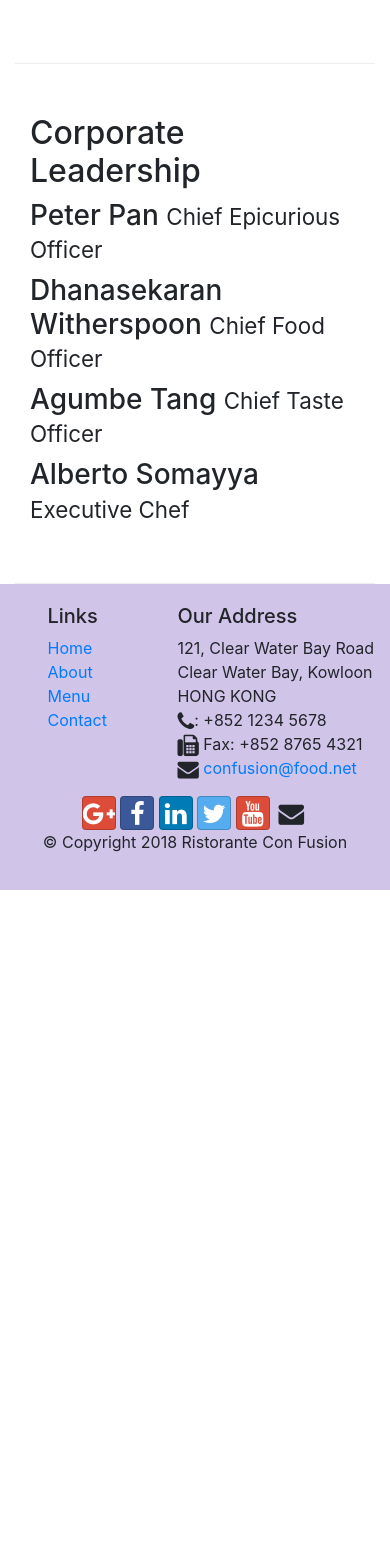
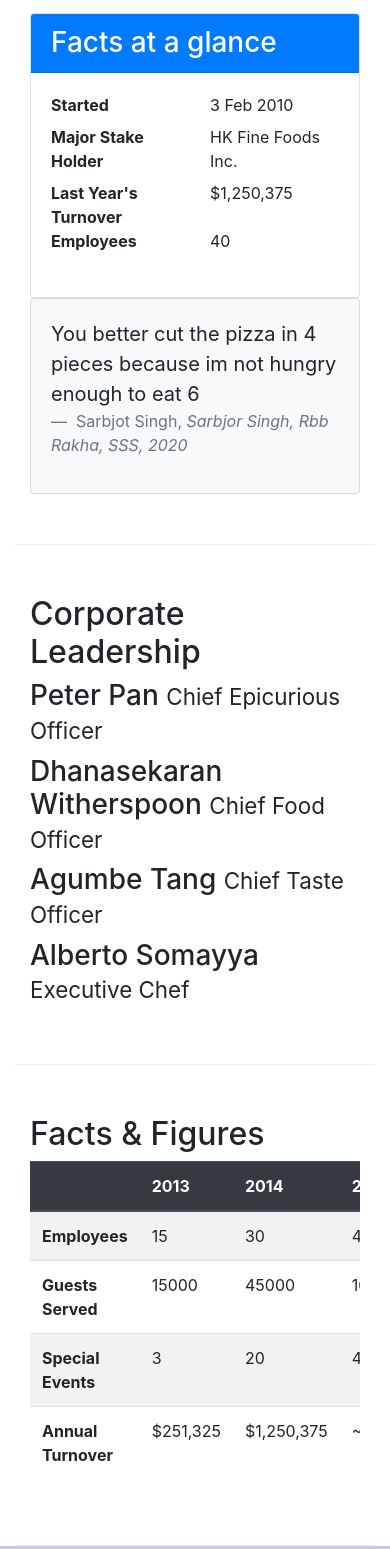
Before and after one commit to sing8553/Practice, a website: page aboutus.html in a window 390 px wide. Shown: the part 1060-2609 px from the top of the page. Before the commit the page ends 1950 px from the top, so only its background shows below. Drawn offline with nearby package versions, Linux system fonts and the light colour scheme.

Commit message:
Tables and Cards

```diff
--- a/aboutus.html
+++ b/aboutus.html
@@ -19,13 +19,17 @@
             <button class="navbar-toggler" type="button" data-toggle="collapse" data-target="#Navbar">
                 <span class="navbar-toggler-icon"></span>
             </button>
-            <a href="./index.html" class="navbar-brand" > Confunsion Restraunt</a>
+            <a href="./index.html" class="navbar-brand"> Confunsion Restraunt</a>
             <div class="collapse navbar-collapse" id="Navbar">
                 <ul class="navbar-nav mr-auto">
-                    <li class="nav-item"><a class="nav-link" href="./index.html"><span class="fa fa-home fa-lg"></span> home</a></li>
-                    <li class="nav-item"><a class="nav-link active" href="#"> <span class="fa fa-info fa-lg"></span> About</a></li>
-                    <li class="nav-item"><a class="nav-link" href="./index.html"><span class="fa fa-list fa-lg "></span> Menu</a></li>
-                    <li class="nav-item"><a class="nav-link" href="./index.html"><span class="fa fa-address-card fa-lg"></span> Contact</a></li>
+                    <li class="nav-item"><a class="nav-link" href="./index.html"><span class="fa fa-home fa-lg"></span>
+                            home</a></li>
+                    <li class="nav-item"><a class="nav-link active" href="#"> <span class="fa fa-info fa-lg"></span>
+                            About</a></li>
+                    <li class="nav-item"><a class="nav-link" href="./index.html"><span class="fa fa-list fa-lg "></span>
+                            Menu</a></li>
+                    <li class="nav-item"><a class="nav-link" href="./index.html"><span
+                                class="fa fa-address-card fa-lg"></span> Contact</a></li>
                 </ul>
             </div>
         </div>
@@ -36,7 +40,8 @@
             <div class="row row-header">
                 <div class="col-12 col-sm-6 .d-none .d-sm-block">
                     <h1>Ristorante con Fusion</h1>
-                    <p>We take inspiration from the World's best cuisines, and create a unique fusion experience. Our lipsmacking creations will tickle your culinary senses!</p>
+                    <p>We take inspiration from the World's best cuisines, and create a unique fusion experience. Our
+                        lipsmacking creations will tickle your culinary senses!</p>
                 </div>
                 <div class="col-12 col-sm">
                 </div>
@@ -48,9 +53,9 @@
         <div class="row row-header">
             <div class="col-12">
                 <ol class="col-12 breadcrumb">
-                <li  class="breadcrumb-item">    <a href="./index.html">Home</a>
+                    <li class="breadcrumb-item"> <a href="./index.html">Home</a>
                     </li>
-                <li  class="breadcrumb-item active">
+                    <li class="breadcrumb-item active">
                         AboutUs
                     </li>
                 </ol>
@@ -62,10 +67,56 @@
         <div class="row row-content">
             <div class="col-12 col-sm-6">
                 <h2>Our History</h2>
-                <p>Started in 2010, Ristorante con Fusion quickly established itself as a culinary icon par excellence in Hong Kong. With its unique brand of world fusion cuisine that can be found nowhere else, it enjoys patronage from the A-list clientele in Hong Kong.  Featuring four of the best three-star Michelin chefs in the world, you never know what will arrive on your plate the next time you visit us.</p>
-                <p>The restaurant traces its humble beginnings to <em>The Frying Pan</em>, a successful chain started by our CEO, Mr. Peter Pan, that featured for the first time the world's best cuisines in a pan.</p>
+                <p>Started in 2010, Ristorante con Fusion quickly established itself as a culinary icon par excellence
+                    in Hong Kong. With its unique brand of world fusion cuisine that can be found nowhere else, it
+                    enjoys patronage from the A-list clientele in Hong Kong. Featuring four of the best three-star
+                    Michelin chefs in the world, you never know what will arrive on your plate the next time you visit
+                    us.</p>
+                <p>The restaurant traces its humble beginnings to <em>The Frying Pan</em>, a successful chain started by
+                    our CEO, Mr. Peter Pan, that featured for the first time the world's best cuisines in a pan.</p>
             </div>
             <div class="col-12 col-sm-6">
+                <div class="card">
+                    <h3 class="card-header bg-primary text-white">
+                        Facts at a glance
+                    </h3>
+                    <div class="card-body">
+                        <dl class="row">
+                            <dt class="col-6">
+                                Started
+                            </dt>
+                            <dd class="col-6">
+                                3 Feb 2010
+                            </dd>
+                            <dt class="col-6">Major Stake Holder</dt>
+                            <dd class="col-6">HK Fine Foods Inc.</dd>
+                            <dt class="col-6">Last Year's Turnover</dt>
+                            <dd class="col-6">$1,250,375</dd>
+                            <dt class="col-6">Employees</dt>
+                            <dd class="col-6">40</dd>
+                        </dl>
+                    </div>
+
+                </div>
+
+
+            </div>
+
+            <div class="col-12">
+                <div class="card card-body bg-light">
+                    <blockquote class="blockquote">
+                        <p class="mb-0">
+                            You better cut the pizza in 4 pieces
+                             because im not hungry enough to eat 6
+                        </p>
+                        <footer class="blockquote-footer">
+                            Sarbjot Singh,
+                            <cite title="Source Title">
+                                Sarbjor Singh, Rbb Rakha, SSS, 2020
+                            </cite>
+                        </footer>
+                    </blockquote>
+                </div>
             </div>
         </div>
 
@@ -75,13 +126,76 @@
             <div class="col-12">
                 <h2>Corporate Leadership</h2>
                 <h3>Peter Pan <small>Chief Epicurious Officer</small></h3>
-                <p class="d-none d-sm-block">Our CEO, Peter, credits his hardworking East Asian immigrant parents who undertook the arduous journey to the shores of America with the intention of giving their children the best future. His mother's wizardy in the kitchen whipping up the tastiest dishes with whatever is available inexpensively at the supermarket, was his first inspiration to create the fusion cuisines for which <em>The Frying Pan</em> became well known. He brings his zeal for fusion cuisines to this restaurant, pioneering cross-cultural culinary connections.</p>
+                <p class="d-none d-sm-block">Our CEO, Peter, credits his hardworking East Asian immigrant parents who
+                    undertook the arduous journey to the shores of America with the intention of giving their children
+                    the best future. His mother's wizardy in the kitchen whipping up the tastiest dishes with whatever
+                    is available inexpensively at the supermarket, was his first inspiration to create the fusion
+                    cuisines for which <em>The Frying Pan</em> became well known. He brings his zeal for fusion cuisines
+                    to this restaurant, pioneering cross-cultural culinary connections.</p>
                 <h3>Dhanasekaran Witherspoon <small>Chief Food Officer</small></h3>
-                <p class="d-none d-sm-block">Our CFO, Danny, as he is affectionately referred to by his colleagues, comes from a long established family tradition in farming and produce. His experiences growing up on a farm in the Australian outback gave him great appreciation for varieties of food sources. As he puts it in his own words, <em>Everything that runs, wins, and everything that stays, pays!</em></p>
+                <p class="d-none d-sm-block">Our CFO, Danny, as he is affectionately referred to by his colleagues,
+                    comes from a long established family tradition in farming and produce. His experiences growing up on
+                    a farm in the Australian outback gave him great appreciation for varieties of food sources. As he
+                    puts it in his own words, <em>Everything that runs, wins, and everything that stays, pays!</em></p>
                 <h3>Agumbe Tang <small>Chief Taste Officer</small></h3>
-                <p class="d-none d-sm-block">Blessed with the most discerning gustatory sense, Agumbe, our CTO, personally ensures that every dish that we serve meets his exacting tastes. Our chefs dread the tongue lashing that ensues if their dish does not meet his exacting standards. He lives by his motto, <em>You click only if you survive my lick.</em></p>
+                <p class="d-none d-sm-block">Blessed with the most discerning gustatory sense, Agumbe, our CTO,
+                    personally ensures that every dish that we serve meets his exacting tastes. Our chefs dread the
+                    tongue lashing that ensues if their dish does not meet his exacting standards. He lives by his
+                    motto, <em>You click only if you survive my lick.</em></p>
                 <h3>Alberto Somayya <small>Executive Chef</small></h3>
-                <p class="d-none d-sm-block">Award winning three-star Michelin chef with wide International experience having worked closely with whos-who in the culinary world, he specializes in creating mouthwatering Indo-Italian fusion experiences. He says, <em>Put together the cuisines from the two craziest cultures, and you get a winning hit! Amma Mia!</em></p>
+                <p class="d-none d-sm-block">Award winning three-star Michelin chef with wide International experience
+                    having worked closely with whos-who in the culinary world, he specializes in creating mouthwatering
+                    Indo-Italian fusion experiences. He says, <em>Put together the cuisines from the two craziest
+                        cultures, and you get a winning hit! Amma Mia!</em></p>
+            </div>
+        </div>
+
+        <div class="row row-content">
+            <div class="col-12 col-sm-9">
+                <h2>Facts &amp; Figures</h2>
+                <div class="table-responsive">
+                    <table class="table table-striped">
+                        <thead class="thead-dark">
+                            <tr>
+                                <th>&nbsp;</th>
+                                <th>2013</th>
+                                <th>2014</th>
+                                <th>2015</th>
+                            </tr>
+                        </thead>
+                        <tbody>
+                            <tr>
+                                <th>Employees</th>
+                                <td>15</td>
+                                <td>30</td>
+                                <td>40</td>
+                            </tr>
+                            <tr>
+                                <th>Guests Served</th>
+                                <td>15000</td>
+                                <td>45000</td>
+                                <td>100,000</td>
+                            </tr>
+                            <tr>
+                                <th>Special Events</th>
+                                <td>3</td>
+                                <td>20</td>
+                                <td>45</td>
+                            </tr>
+                            <tr>
+                                <th>Annual Turnover</th>
+                                <td>$251,325</td>
+                                <td>$1,250,375</td>
+                                <td>~$3,000,000</td>
+                            </tr>
+                        </tbody>
+
+                    </table>
+                </div>
+            </div>
+
+            <div class="col-12 col-sm-3">
+
             </div>
         </div>
 
@@ -108,16 +222,22 @@
                         HONG KONG<br>
                         <span class="fa fa-phone fa-lg"></span>: +852 1234 5678<br>
                         <span class="fa fa-fax fa-lg"></span> Fax: +852 8765 4321<br>
-                      <span class="fa fa-envelope fa-lg"></span> <a href="mailto:confusion@food.net">confusion@food.net</a>
+                        <span class="fa fa-envelope fa-lg"></span> <a
+                            href="mailto:confusion@food.net">confusion@food.net</a>
                     </address>
                 </div>
                 <div class="col-12 col-sm-4 align-self-center">
                     <div class="text-center">
-                        <a class="btn btn-social-icon btn-google" href="http://google.com/+"><span class="fa fa-google-plus "></span> </a>
-                        <a class="btn btn-social-icon btn-facebook" href="http://www.facebook.com/profile.php?id="><span class="fa fa-facebook "></span> </a>
-                        <a class="btn btn-social-icon btn-linkedin" href="http://www.linkedin.com/in/"><span class="fa fa-linkedin "></span> </a>
-                        <a class="btn btn-social-icon btn-twitter" href="http://twitter.com/"><span class="fa fa-twitter "></span> </a>
-                        <a class="btn btn-social-icon btn-google" href="http://youtube.com/"><span class="fa fa-youtube "></span> </a>
+                        <a class="btn btn-social-icon btn-google" href="http://google.com/+"><span
+                                class="fa fa-google-plus "></span> </a>
+                        <a class="btn btn-social-icon btn-facebook" href="http://www.facebook.com/profile.php?id="><span
+                                class="fa fa-facebook "></span> </a>
+                        <a class="btn btn-social-icon btn-linkedin" href="http://www.linkedin.com/in/"><span
+                                class="fa fa-linkedin "></span> </a>
+                        <a class="btn btn-social-icon btn-twitter" href="http://twitter.com/"><span
+                                class="fa fa-twitter "></span> </a>
+                        <a class="btn btn-social-icon btn-google" href="http://youtube.com/"><span
+                                class="fa fa-youtube "></span> </a>
                         <a class="btn btn-social-icon" href="mailto:"><span class="fa fa-envelope "></span></a>
                     </div>
                 </div>
```
Lines whose indentation alone changed are shown as unchanged.
